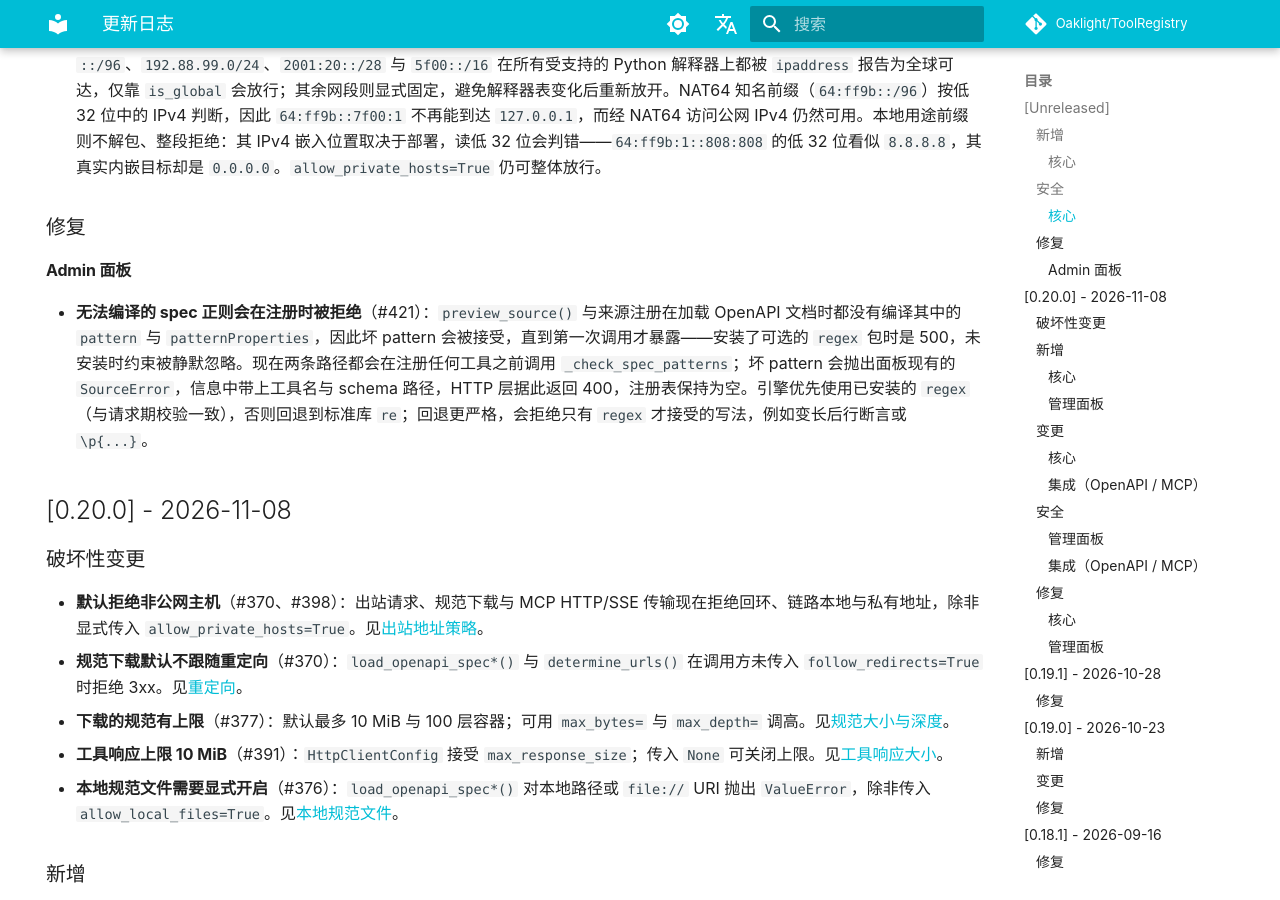
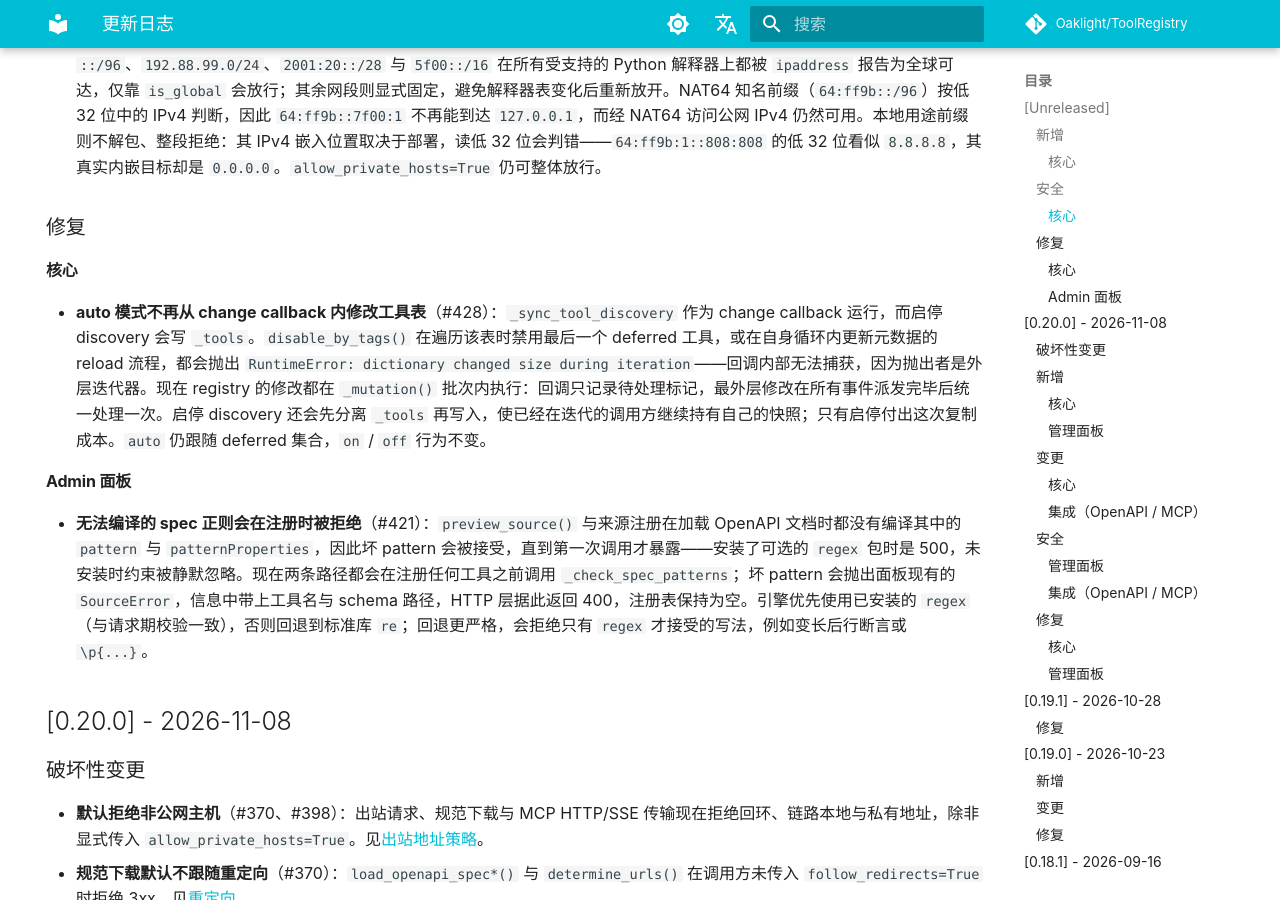
Before and after one commit to Oaklight/ToolRegistry, an MkDocs documentation site: the page built from docs/changelog.md, in a window 1280 px wide and 900 px high, scrolled down 720 px. Built offline with MkDocs 1.6.1 and Material for MkDocs 9.7.7, drawn with Linux system fonts in a browser that asks for light colours; some web fonts are replaced; comment, search, counter and statistics services are not loaded.

Commit message:
docs(changelog): auto 模式不再在迭代期间修改工具表（#428）

```diff
--- a/docs/changelog.md
+++ b/docs/changelog.md
@@ -29,6 +29,10 @@ hide:
 - **特殊用途网段改为显式拒绝**（#425，比 0.20.0 更严格）：在 `is_global` 白名单之外，策略现在拒绝 `192.0.0.0/24`、`192.88.99.0/24`、`198.18.0.0/15`、`240.0.0.0/4`、`::/96`、`100::/64`、`2001::/32`、`2001:2::/48`、`2001:10::/28`、`2001:20::/28`、`2001:db8::/32`、`2002::/16`、`3fff::/20`、`5f00::/16` 以及 NAT64 本地用途前缀 `64:ff9b:1::/48`。其中 `::/96`、`192.88.99.0/24`、`2001:20::/28` 与 `5f00::/16` 在所有受支持的 Python 解释器上都被 `ipaddress` 报告为全球可达，仅靠 `is_global` 会放行；其余网段则显式固定，避免解释器表变化后重新放开。NAT64 知名前缀（`64:ff9b::/96`）按低 32 位中的 IPv4 判断，因此 `64:ff9b::7f00:1` 不再能到达 `127.0.0.1`，而经 NAT64 访问公网 IPv4 仍然可用。本地用途前缀则不解包、整段拒绝：其 IPv4 嵌入位置取决于部署，读低 32 位会判错——`64:ff9b:1::808:808` 的低 32 位看似 `8.8.8.8`，其真实内嵌目标却是 `0.0.0.0`。`allow_private_hosts=True` 仍可整体放行。
 
 ### 修复
+
+#### 核心
+
+- **auto 模式不再从 change callback 内修改工具表**（#428）：`_sync_tool_discovery` 作为 change callback 运行，而启停 discovery 会写 `_tools`。`disable_by_tags()` 在遍历该表时禁用最后一个 deferred 工具，或在自身循环内更新元数据的 reload 流程，都会抛出 `RuntimeError: dictionary changed size during iteration`——回调内部无法捕获，因为抛出者是外层迭代器。现在 registry 的修改都在 `_mutation()` 批次内执行：回调只记录待处理标记，最外层修改在所有事件派发完毕后统一处理一次。启停 discovery 还会先分离 `_tools` 再写入，使已经在迭代的调用方继续持有自己的快照；只有启停付出这次复制成本。`auto` 仍跟随 deferred 集合，`on` / `off` 行为不变。
 
 #### Admin 面板
 
```
